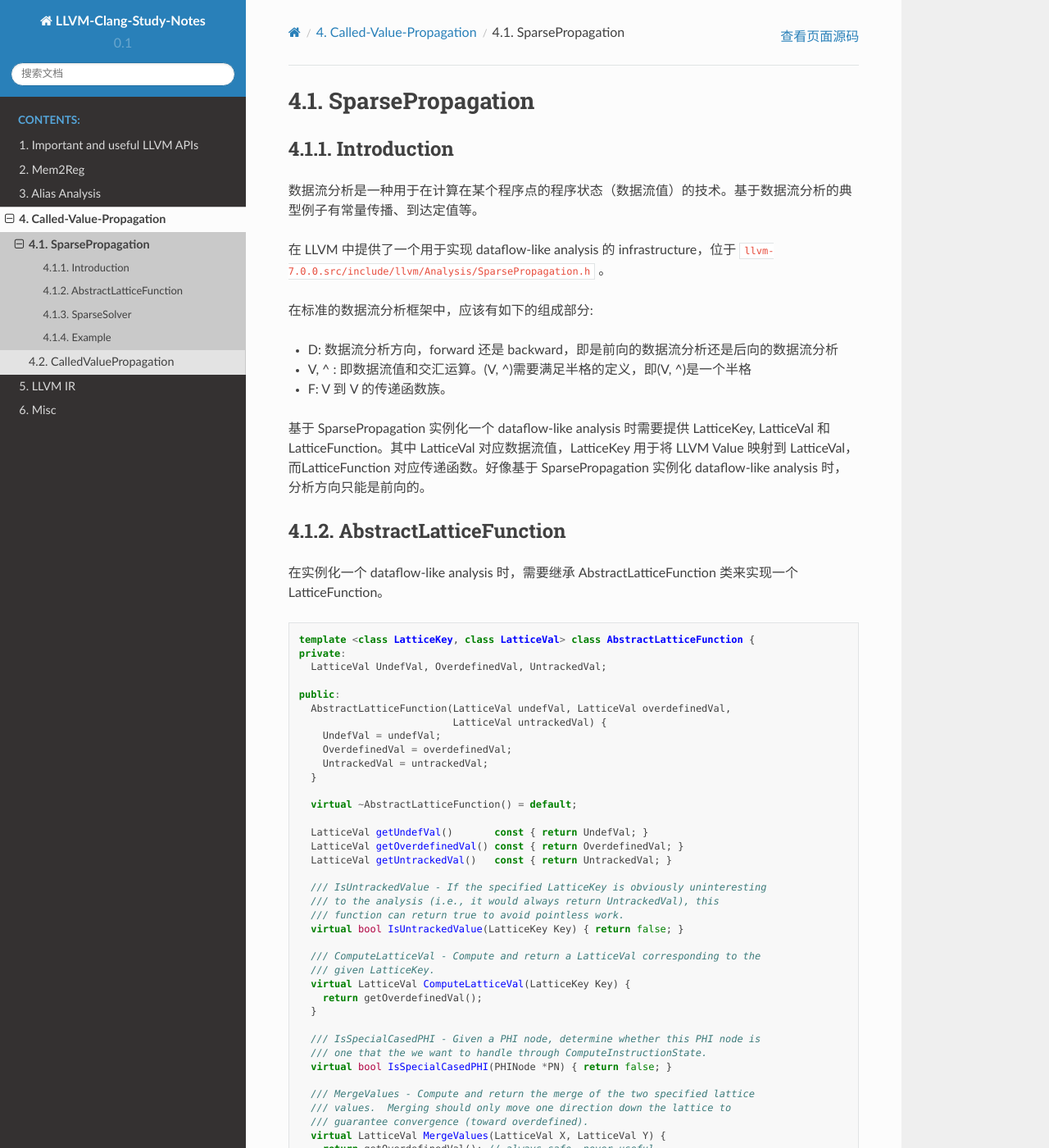
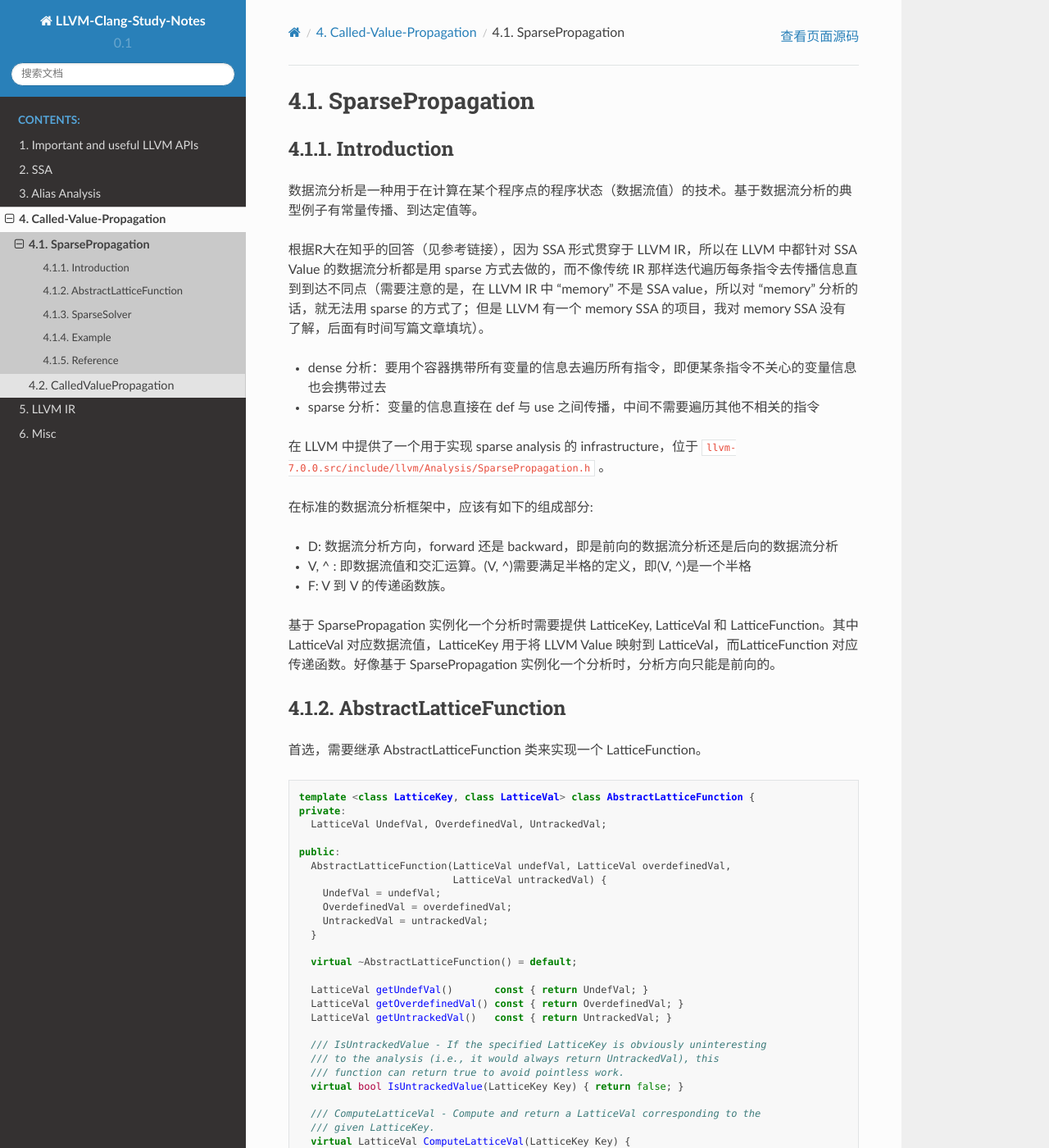
Before and after one commit to Enna1/LLVM-Study-Notes, a Sphinx documentation site: the page built from source/called-value-propagation/Sparse-Propagation.rst, in a window 1280 px wide and 1400 px high. Shown: the whole window at 82% size. Built offline with Sphinx 7.4.7 and the Read the Docs theme 2.0.0, drawn with Linux system fonts in a browser that asks for light colours; some of the changed text lies outside the part shown.

Commit message:
Add SSA-Construction

```diff
--- a/source/called-value-propagation/Sparse-Propagation.rst
+++ b/source/called-value-propagation/Sparse-Propagation.rst
@@ -6,8 +6,19 @@
 
 数据流分析是一种用于在计算在某个程序点的程序状态（数据流值）的技术。基于数据流分析的典型例子有常量传播、到达定值等。
 
-在 LLVM 中提供了一个用于实现 dataflow-like analysis 的
-infrastructure，位于
+根据R大在知乎的回答（见参考链接），因为 SSA 形式贯穿于 LLVM IR，所以在
+LLVM 中都针对 SSA Value 的数据流分析都是用 sparse 方式去做的，而不像传统
+IR 那样迭代遍历每条指令去传播信息直到到达不同点（需要注意的是，在 LLVM
+IR 中 “memory” 不是 SSA value，所以对 “memory” 分析的话，就无法用 sparse
+的方式了；但是 LLVM 有一个 memory SSA 的项目，我对 memory SSA
+没有了解，后面有时间写篇文章填坑）。
+
+-  dense
+   分析：要用个容器携带所有变量的信息去遍历所有指令，即便某条指令不关心的变量信息也会携带过去
+-  sparse 分析：变量的信息直接在 def 与 use
+   之间传播，中间不需要遍历其他不相关的指令
+
+在 LLVM 中提供了一个用于实现 sparse analysis 的 infrastructure，位于
 ``llvm-7.0.0.src/include/llvm/Analysis/SparsePropagation.h`` 。
 
 在标准的数据流分析框架中，应该有如下的组成部分:
@@ -18,17 +29,15 @@
    ^)是一个半格
 -  F: V 到 V 的传递函数族。
 
-基于 SparsePropagation 实例化一个 dataflow-like analysis 时需要提供
-LatticeKey, LatticeVal 和 LatticeFunction。其中 LatticeVal
-对应数据流值，LatticeKey 用于将 LLVM Value 映射到
-LatticeVal，而LatticeFunction 对应传递函数。好像基于 SparsePropagation
-实例化 dataflow-like analysis 时，分析方向只能是前向的。
+基于 SparsePropagation 实例化一个分析时需要提供 LatticeKey, LatticeVal
+和 LatticeFunction。其中 LatticeVal 对应数据流值，LatticeKey 用于将 LLVM
+Value 映射到 LatticeVal，而LatticeFunction 对应传递函数。好像基于
+SparsePropagation 实例化一个分析时，分析方向只能是前向的。
 
 AbstractLatticeFunction
 -----------------------
 
-在实例化一个 dataflow-like analysis 时，需要继承 AbstractLatticeFunction
-类来实现一个 LatticeFunction。
+首选，需要继承 AbstractLatticeFunction 类来实现一个 LatticeFunction。
 
 .. code:: cpp
 
@@ -300,3 +309,8 @@
 
 CalledValuePropagation 是一个 transform pass，基于 SparsePropagation
 实现了对间接调用点 (indirect call sites)的被调函数的可能取值进行分析。
+
+Reference
+---------
+
+https://www.zhihu.com/question/41959902/answer/93087273
--- a/source/index.rst
+++ b/source/index.rst
@@ -12,7 +12,7 @@
    :caption: Contents:
 
    important-and-useful-llvm-apis/index
-   mem2reg/index
+   ssa/index
    alias-analysis/index
    called-value-propagation/index
    llvm-ir/index
--- a/source/mem2reg/index.rst
+++ b/source/ssa/index.rst
@@ -1,10 +1,11 @@
-Mem2Reg
+SSA
 =========================================================
 
 .. toctree::
    :maxdepth: 1
    :caption: Contents:
 
+   SSA-Construction
    Mem2Reg
 
 
```
Also changed, not shown: source/ssa/SSA-Construction.rst (added, +264 -0 lines), source/ssa/Mem2Reg.rst (renamed from source/mem2reg/Mem2Reg.rst), source/ssa/assets/1563329590244.png (added), source/ssa/assets/1563330393644.png (added), source/ssa/assets/1563330661810.png (added), source/ssa/assets/1563330823497.png (added), source/ssa/assets/1563330955034.png (added), source/ssa/assets/1563332886686.png (added), source/ssa/assets/1563333021375.png (added).
